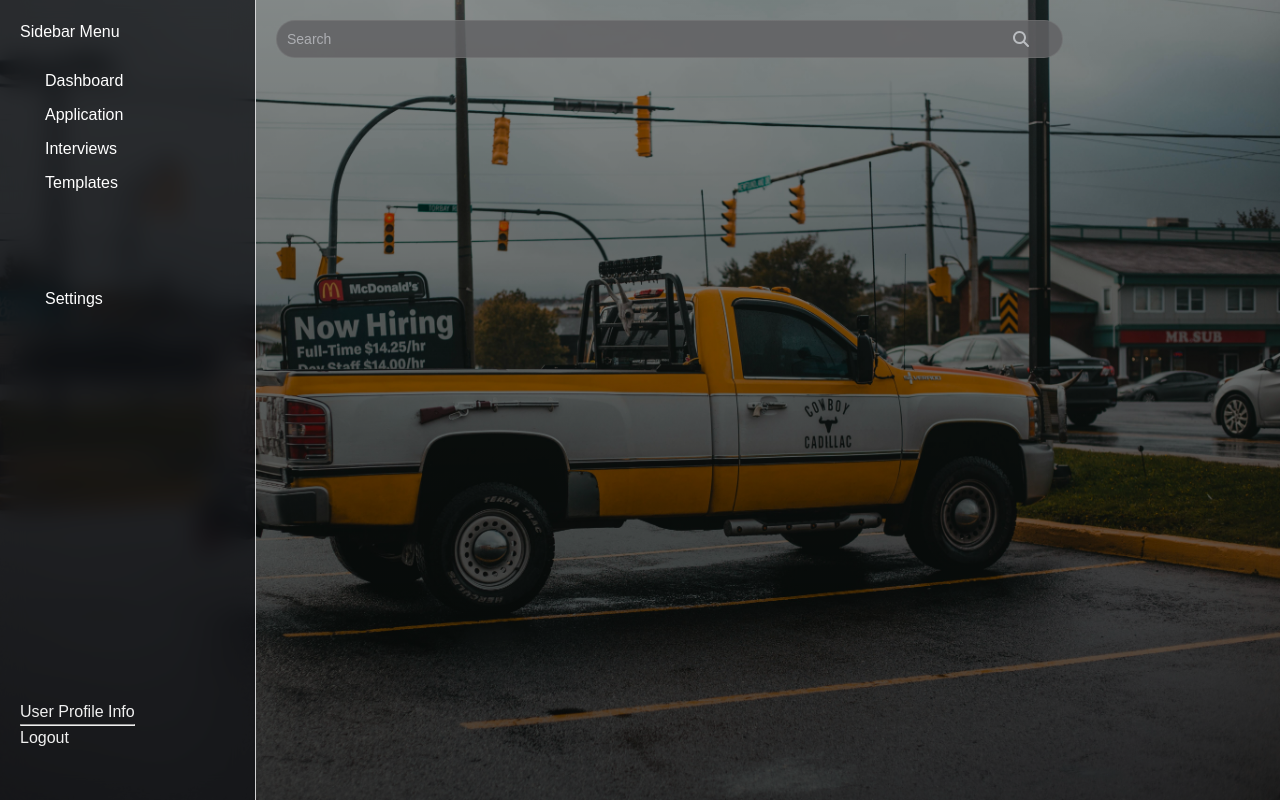
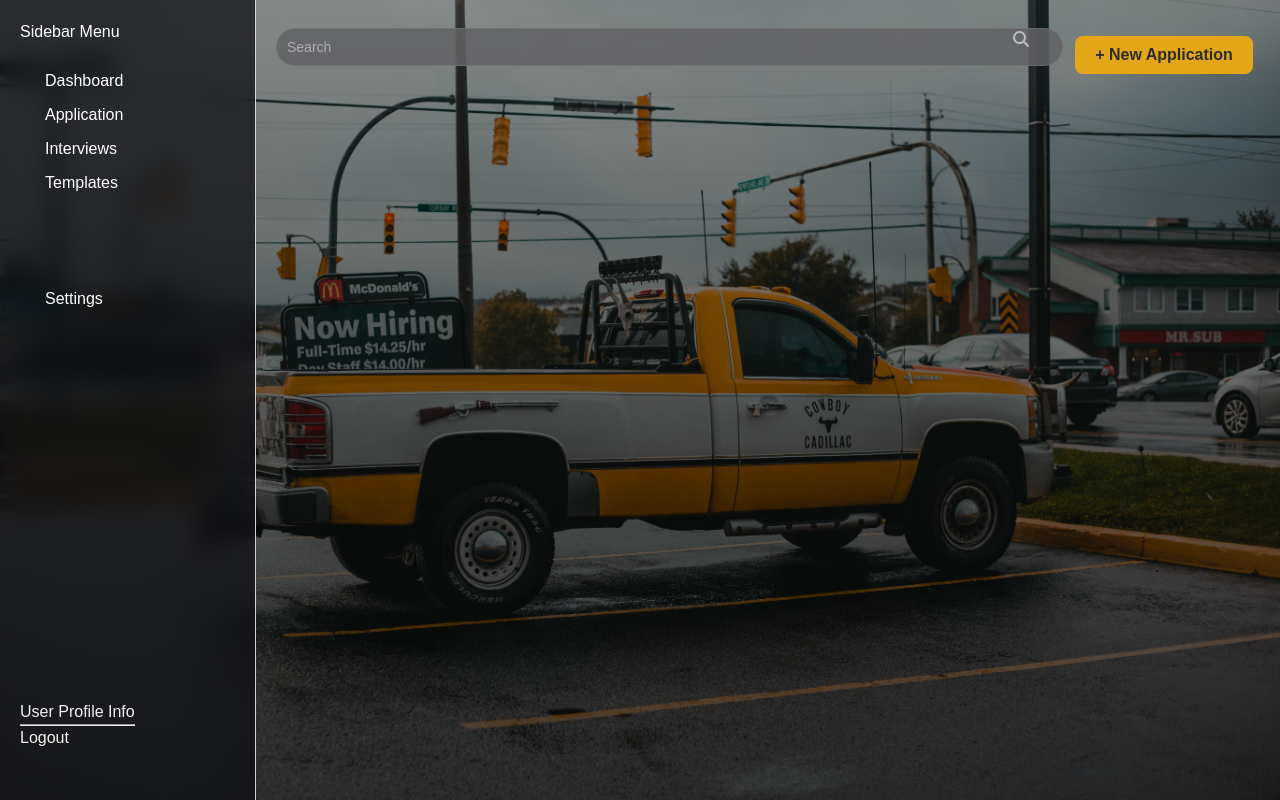
Before and after one commit to Geary-E/Job-Application-Tracker, a React (Vite) app in the folder frontend/: page /dashboard in a window 1280 px wide. Built offline with nearby package versions, Linux system fonts and the light colour scheme.

Commit message:
Added application button - needs styling update

```diff
--- a/frontend/src/Dashboard.jsx
+++ b/frontend/src/Dashboard.jsx
@@ -28,11 +28,11 @@ const Dashboard = () => {
                     {/* Main Content
                     Dashboard */}
                     <div className="top-section">
-                        {/* <div className="search-bar"> */}
                              <span className="search-icon"><FontAwesomeIcon icon={faMagnifyingGlass} /></span>
                             <input className="search-bar" type="search" placeholder="Search" />
-                       {/* </div> */}
-                        <div className="add-application-button"></div>
+                        {/*<div className="add-application-button">*/}
+                            <button className="btn1"> + New Application </button>
+                        {/*</div>*/}
                     </div>
                 </div>
             </div>
--- a/frontend/src/styling/Dashboard.css
+++ b/frontend/src/styling/Dashboard.css
@@ -52,6 +52,9 @@ body {
 
 .top-section {
     align-self: flex-start;
+    display: flex;
+    align-items: center;
+    gap: 12px;
 }
 
 .search-bar {
@@ -62,7 +65,7 @@ body {
     border-radius: 30px;
     padding: 10px 10px;
     font-size: 14px;
-    cursor: pointer;
+    cursor: auto;
     height: 30%;
     width: 80%;
 }
@@ -80,6 +83,13 @@ body {
     pointer-events: none;
 }
 
+/*.add-application-button {
+    display: flex;
+    flex-direction: row;
+    justify-content: flex-end;
+    align-items: flex-start;
+} */
+
 /*.search-input {
     padding: 2px 2px;
     cursor: pointer;
```
